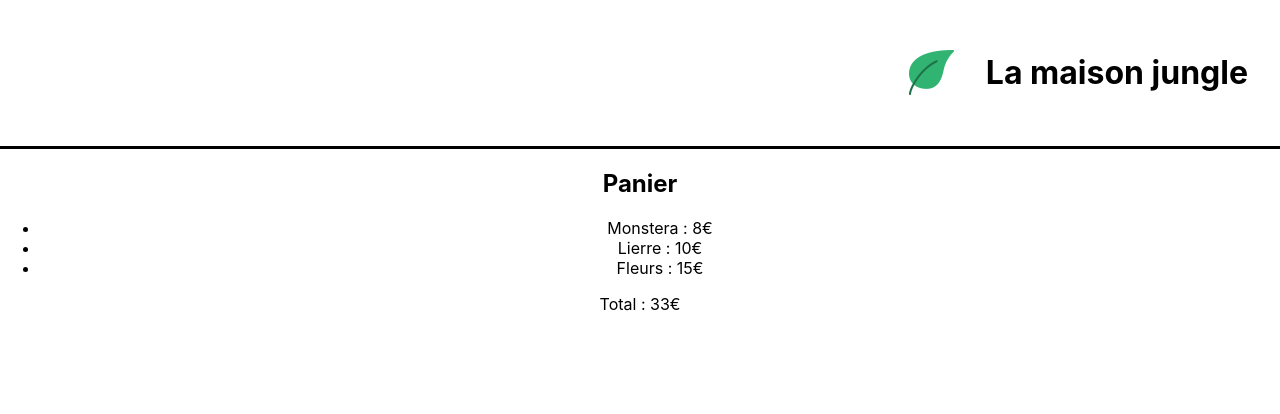
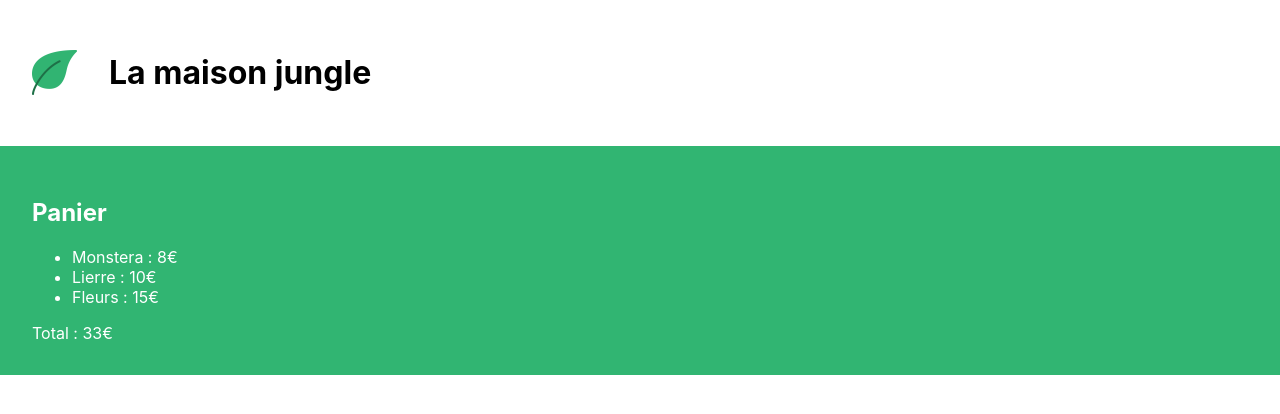
Before and after one commit to jeanapotreaikou/first-react-app, a React (Create React App) app: page / in a window 1280 px wide. Shown: the top 414 px of the page. Built offline with nearby package versions, Linux system fonts and the light colour scheme.

Commit message:
Ajout du fichier Cart.css pour le style du composant Panier

```diff
--- a/src/components/App.js
+++ b/src/components/App.js
@@ -1,4 +1,4 @@
-import '../styles/App.css';
+// import '../styles/App.css';
 import Banner from './Banner';
 import Cart from './Cart';
 
--- a/src/components/Cart.js
+++ b/src/components/Cart.js
@@ -1,16 +1,20 @@
+import '../styles/Cart.css';
+
 function Cart() {
   const monsteraPrice = 8
   const ivyPrice = 10
   const flowerPrice = 15
-return (<div>
+  return (
+    <div className='lmj-cart'>
       <h2>Panier</h2>
       <ul>
         <li>Monstera : {monsteraPrice}€</li>
         <li>Lierre : {ivyPrice}€</li>
         <li>Fleurs : {flowerPrice}€</li>
       </ul>
-      Total : {monsteraPrice + ivyPrice + flowerPrice }€
-      </div>)
+      Total : {monsteraPrice + ivyPrice + flowerPrice}€
+    </div>
+  )
 }
 
 export default Cart;
--- a/src/styles/Banner.css
+++ b/src/styles/Banner.css
@@ -1,10 +1,10 @@
 .lmj-banner {
 	color: black;
-	text-align: right;
+	/* text-align: right; */
 	padding: 32px;
-	border-bottom: solid 3px black;
+	/* border-bottom: solid 3px black; */
 	display: flex;
-	justify-content: flex-end;
+	/* justify-content: flex-end; */
 	flex-direction: row;
 	align-items: center;
 }
--- /dev/null
+++ b/src/styles/Cart.css
@@ -0,0 +1,5 @@
+.lmj-cart {
+    padding: 32px;
+    color: white;
+    background-color: #31b572;
+}
```
Lines whose indentation alone changed are shown as unchanged.
